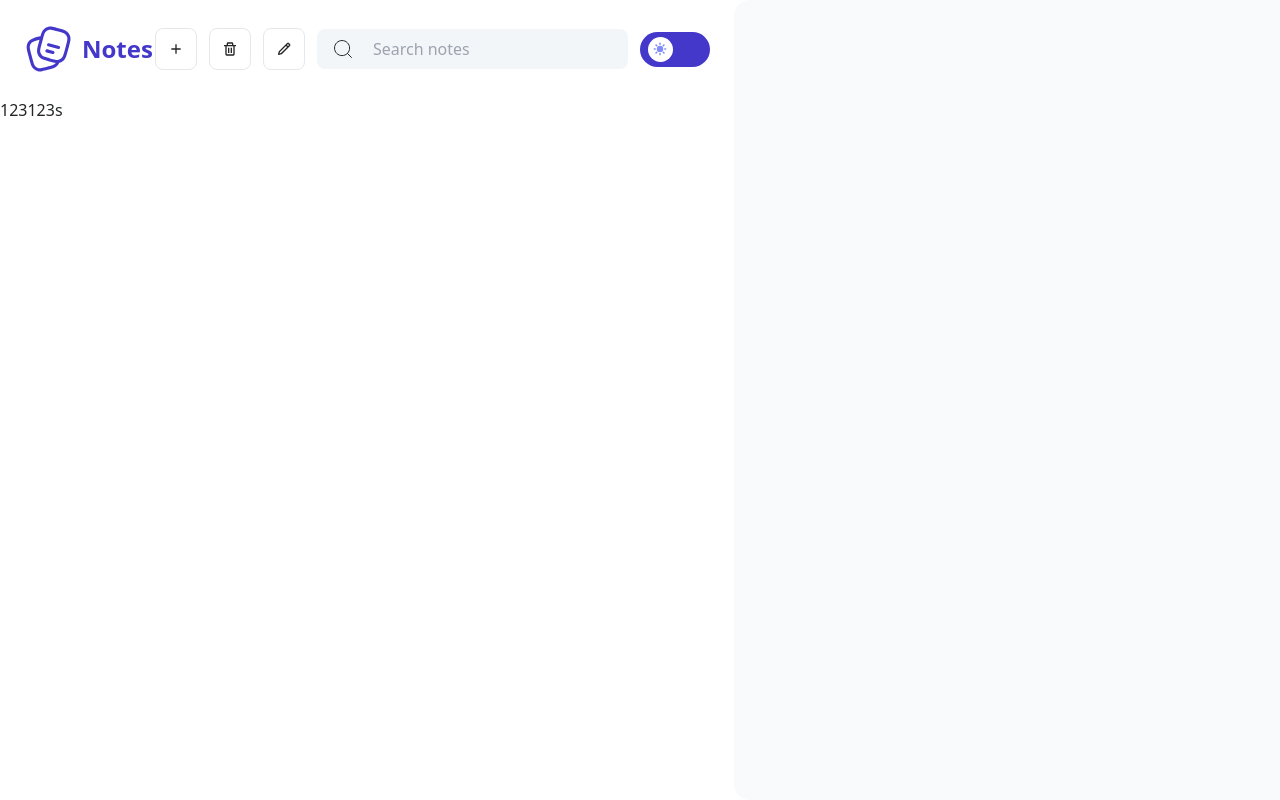
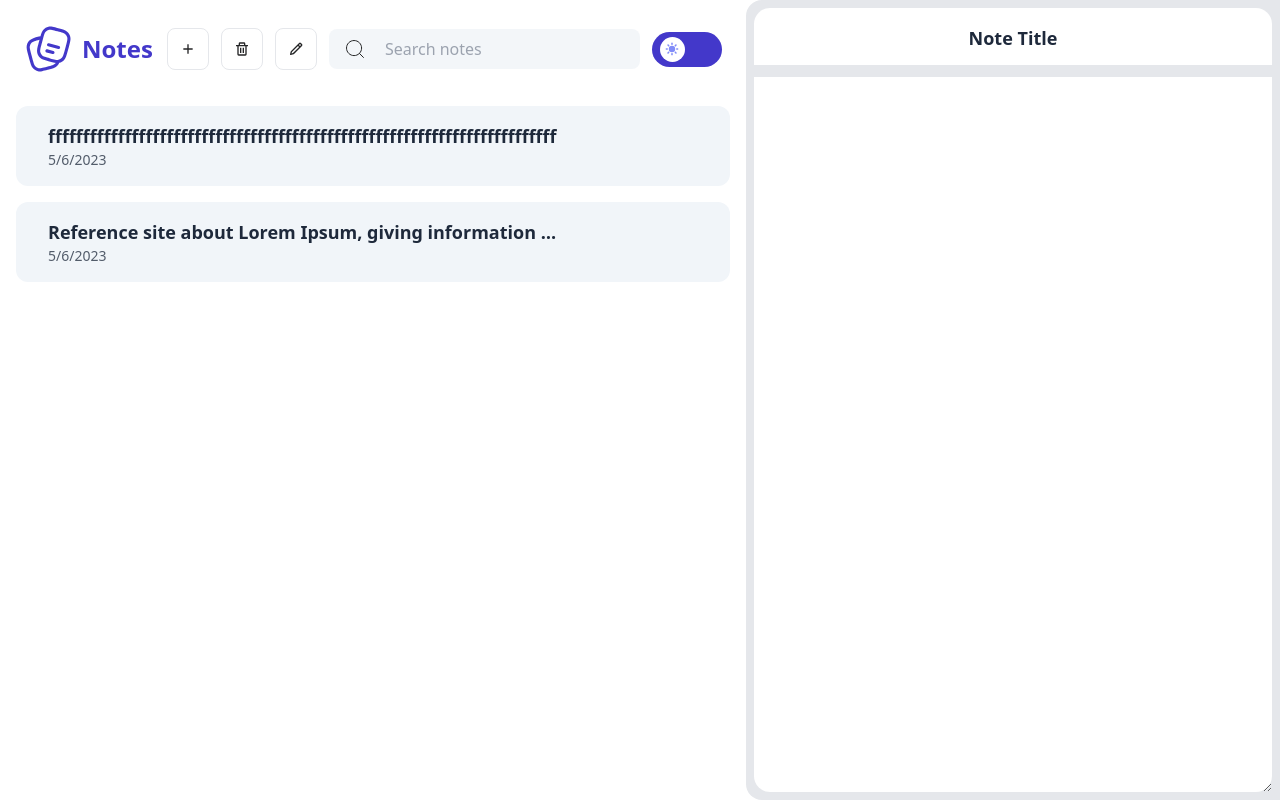
Before and after one commit to fleffy/notes, a React (Create React App) app: page / in a window 1280 px wide. Built offline with nearby package versions, Linux system fonts and the light colour scheme.

Commit message:
some css changes

```diff
--- a/src/components/App.jsx
+++ b/src/components/App.jsx
@@ -1,12 +1,13 @@
 import Header from './Header/Header'
+import List from './List/List'
 import Workspace from './Workspace/Workspace'
 
 function App() {
 	return (
 		<div className='flex flex-col md:flex-row'>
-			<div>
+			<div className='flex flex-col'>
 				<Header />
-				123123s
+				<List />
 			</div>
 			<Workspace />
 		</div>
--- a/src/components/Header/Header.jsx
+++ b/src/components/Header/Header.jsx
@@ -11,7 +11,7 @@ export default function Header() {
 					<img src={logo} alt='logo' className='pr-2' />
 					Notes
 				</div>
-				<div>
+				<div className='pl-0 md:pl-3'>
 					<Buttons />
 				</div>
 			</div>
--- /dev/null
+++ b/src/components/List/List.jsx
@@ -0,0 +1,16 @@
+import ListItem from './ListItem'
+
+export default function List() {
+	return (
+		<div className='flex flex-col pb-5 md:pb-0'>
+			<ListItem
+				noteTitle='fffffffffffffffffffffffffffffffffffffffffffffffffffffffffffffffffffffffff'
+				noteTime='5/6/2023'
+			/>
+			<ListItem
+				noteTitle='Reference site about Lorem Ipsum, giving information on its origins, as well as a random Lipsum generator.'
+				noteTime='5/6/2023'
+			/>
+		</div>
+	)
+}
--- /dev/null
+++ b/src/components/List/ListItem.jsx
@@ -0,0 +1,21 @@
+export default function ListItem({
+	noteTitle,
+	noteTime,
+	noteText,
+	noteActive,
+}) {
+	return (
+		<button className='mx-4 my-2 rounded-xl bg-slate-100 p-4 px-8 text-left text-slate-800 transition-all dark:bg-[#4338ca]/60 dark:text-slate-50'>
+			{noteTitle.length > 64 ? (
+				<div className='flex max-w-lg items-center'>
+					<h4 className='w-xl overflow-hidden text-ellipsis whitespace-nowrap text-lg font-semibold'>
+						{noteTitle}
+					</h4>
+				</div>
+			) : (
+				<div className='text-lg font-semibold'>{noteTitle}</div>
+			)}
+			<p className='text-sm opacity-75'>{noteTime}</p>
+		</button>
+	)
+}
--- a/src/components/ListItem/ListItem.jsx
+++ /dev/null
@@ -1,3 +0,0 @@
-export default function ListItem() {
-	return <div></div>
-}
--- a/src/components/Workspace/Workspace.jsx
+++ b/src/components/Workspace/Workspace.jsx
@@ -1,8 +1,17 @@
 export default function Workspace() {
 	return (
-		<aside className='left-0 top-0 z-40 block h-screen w-full transition-all md:w-2/3'>
-			<div className='h-full overflow-y-auto rounded-t-2xl bg-gray-50 px-3 py-4 dark:bg-indigo-900/40 md:rounded-l-2xl md:rounded-tr-none'>
-				<div className='m-2 flex flex-col gap-3'></div>
+		<aside className='h-screen w-full transition-all'>
+			<div className='flex h-full flex-col gap-3 overflow-y-auto rounded-t-2xl bg-gray-200 p-2 dark:bg-[#4338ca]/60 md:rounded-l-2xl md:rounded-tr-none'>
+				<button
+					title='edit title'
+					className='w-full overflow-hidden rounded-t-2xl bg-white p-4  text-lg font-bold text-slate-800 dark:bg-[#1c1c1c] dark:text-slate-50'
+				>
+					Note Title
+				</button>
+				<textarea
+					className='h-full w-full rounded-b-2xl p-8 font-mono text-2xl text-slate-800 outline-none dark:bg-[#1c1c1c] dark:text-slate-50'
+					type='text'
+				/>
 			</div>
 		</aside>
 	)
```
